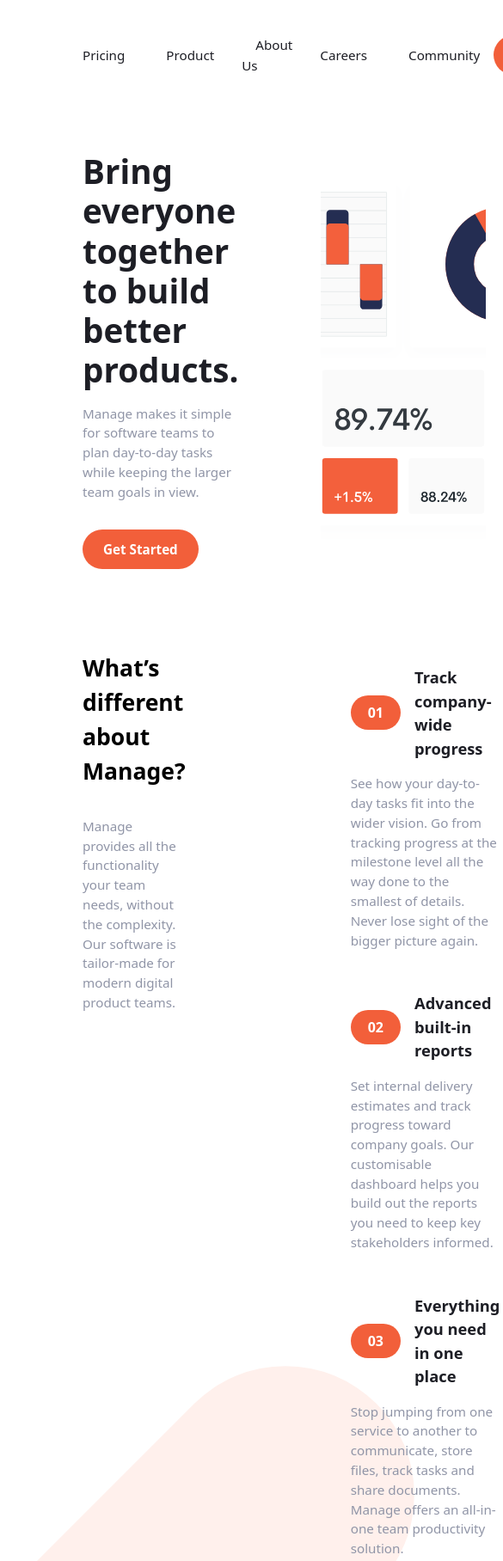
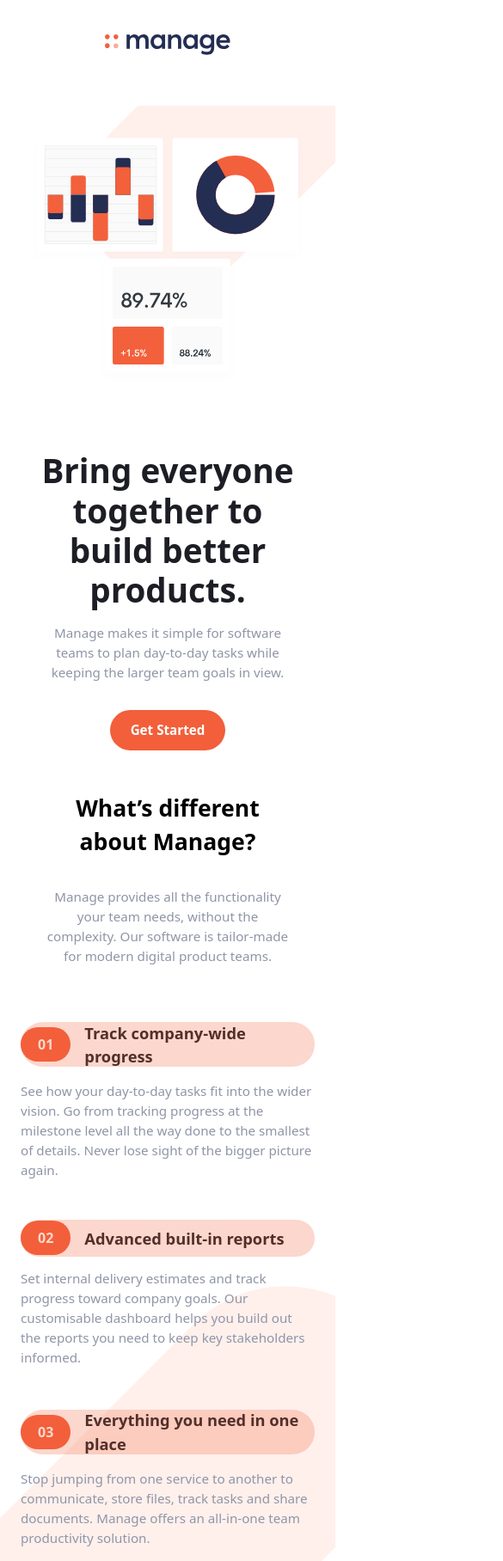
Before and after one commit to Code-Beaker/manage-landing-page-code-beaker, a website built with Vite: page app/index.html in a window 390 px wide. Shown: the top 1816 px of the page at 86% size, 585 px wide, since content can reach past the window. Built offline with nearby package versions, Linux system fonts and the light colour scheme.

Commit message:
responsive for mobile

```diff
--- a/app/scss/modules/_layouts.scss
+++ b/app/scss/modules/_layouts.scss
@@ -3,6 +3,10 @@
   grid-template-columns: repeat(2, 1fr);
   grid-auto-rows: minmax(auto, 1fr);
   align-items: center;
+
+  @media screen and (width < 50rem) {
+    grid-template-columns: 1fr;
+  }
 }
 
 .about__cols {
@@ -10,16 +14,21 @@
   grid-template-columns: repeat(2, 1fr);
   grid-auto-rows: minmax(auto, 1fr);
   // align-items: center;
-}
 
-.testimonials__grid {
-  display: grid;
-  grid-template-columns: repeat(3, 1fr);
-  gap: 2rem;
+  @media screen and (width < 50rem) {
+    grid-template-columns: 1fr;
+    grid-auto-rows: auto;
+  }
 }
 
 .footer__cols {
   display: grid;
   grid-template-columns: repeat(3, 1fr);
   grid-auto-rows: minmax(auto, 1fr);
+
+  @media screen and (width < 50rem) {
+    grid-template-columns: 1fr;
+    gap: 2rem;
+    grid-auto-rows: auto;
+  }
 }
--- a/app/scss/style.scss
+++ b/app/scss/style.scss
@@ -24,6 +24,10 @@ body {
     list-style: none;
     align-items: center;
     gap: 1rem;
+
+    @media screen and (width < 50rem) {
+      display: none;
+    }
   }
 
   #{&}__link {
@@ -33,6 +37,12 @@ body {
       m.color(neutral__dark-grayish-blue),
       var(--step--1)
     );
+  }
+
+  .btn {
+    @media screen and (width < 50rem) {
+      display: none;
+    }
   }
 }
 
@@ -60,6 +70,12 @@ body {
 .hero {
   #{&}__text-content {
     padding: 3rem 6rem;
+
+    @media screen and (width < 50rem) {
+      text-align: center;
+      padding: 1.5rem 3rem;
+      order: 2;
+    }
   }
 
   #{&}__heading {
@@ -86,10 +102,19 @@ body {
     padding: 3rem 6rem;
     position: relative;
     overflow: hidden;
+
+    @media screen and (width < 50rem) {
+      order: 1;
+      padding: 2rem;
+    }
   }
 
   #{&}__image {
     max-width: 30rem;
+
+    @media screen and (width < 50rem) {
+      max-width: 100%;
+    }
   }
 
   #{&}__pattern {
@@ -103,7 +128,9 @@ body {
 // ABOUT
 .about {
   position: relative;
-  //   overflow: hidden;
+  @media screen and (width < 50rem) {
+    overflow: hidden;
+  }
 
   #{&}__pattern {
     position: absolute;
@@ -115,6 +142,11 @@ body {
 
   #{&}__text-content {
     padding: 3rem 6rem;
+
+    @media screen and (width < 50rem) {
+      padding: 1.5rem 3rem;
+      text-align: center;
+    }
   }
 
   #{&}__heading {
@@ -132,6 +164,10 @@ body {
     flex-direction: column;
     gap: 2rem;
     padding: 3rem 6rem;
+
+    @media screen and (width < 50rem) {
+      padding: 1.5rem;
+    }
   }
 
   #{&}__features-item__header {
@@ -139,6 +175,21 @@ body {
     align-items: center;
     gap: 1rem;
     padding-block: 1rem;
+    position: relative;
+
+    @media screen and (width < 50rem) {
+      &::after {
+        content: "";
+        position: absolute;
+        inset: 0;
+        margin: auto;
+        width: 100%;
+        background-color: m.color(primary__bright-red);
+        max-height: 60%;
+        opacity: 0.25;
+        border-radius: 5rem;
+      }
+    }
   }
 
   .features__count {
@@ -220,6 +271,10 @@ body {
   overflow: hidden;
   z-index: 1;
 
+  @media screen and (width < 50rem) {
+    padding: 1.5rem 3rem;
+  }
+
   #{&}__pattern {
     position: absolute;
     left: 15%;
@@ -230,6 +285,11 @@ body {
   #{&}__cols {
     display: grid;
     grid-template-columns: repeat(2, 1fr);
+
+    @media screen and (width < 50rem) {
+      grid-template-columns: 1fr;
+      gap: 2rem;
+    }
   }
 
   #{&}__text {
@@ -245,6 +305,10 @@ body {
     display: flex;
     justify-content: center;
     align-items: center;
+
+    @media screen and (width < 50rem) {
+      justify-content: start;
+    }
   }
 }
 
@@ -256,6 +320,10 @@ body {
   #{&}__logo {
     display: inline-block;
     margin-bottom: 5rem;
+
+    @media screen and (width < 50rem) {
+      margin-bottom: 3rem;
+    }
 
     img {
       filter: invert(100%);
@@ -280,6 +348,11 @@ body {
   #{&}__links-wrapper {
     display: flex;
     justify-content: space-evenly;
+
+    @media screen and (width < 50rem) {
+      flex-direction: column;
+      gap: 2rem;
+    }
   }
 
   #{&}__links {
```
